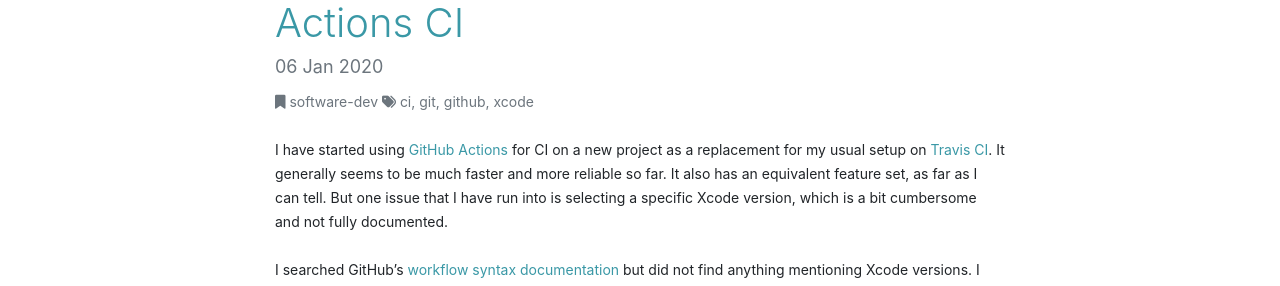
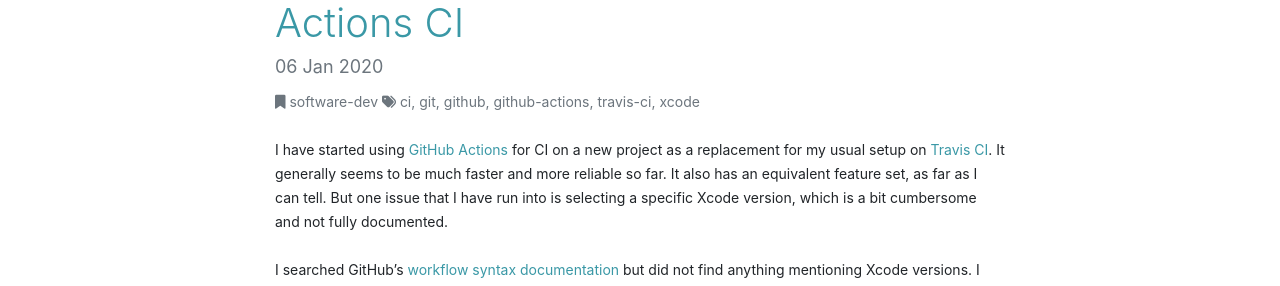
Before and after one commit to jessesquires/jessesquires.com, a Jekyll site: the page built from _posts/2020-01-06-selecting-an-xcode-version-on-github-ci.md, in a window 1280 px wide. Shown: the part 165-451 px from the top of the page. Built offline with Jekyll 4.4.1, drawn with Linux system fonts in a browser that asks for light colours; nearby versions of some CDN libraries; library files that are not in the unit come from our copies.

Commit message:
update tags

```diff
--- a/_posts/2020-01-06-selecting-an-xcode-version-on-github-ci.md
+++ b/_posts/2020-01-06-selecting-an-xcode-version-on-github-ci.md
@@ -1,7 +1,7 @@
 ---
 layout: post
 categories: [software-dev]
-tags: [xcode, git, github, ci]
+tags: [xcode, git, github, ci, github-actions, travis-ci]
 date: 2020-01-06T11:03:45-08:00
 title: Selecting an Xcode version on GitHub Actions CI
 ---
```
